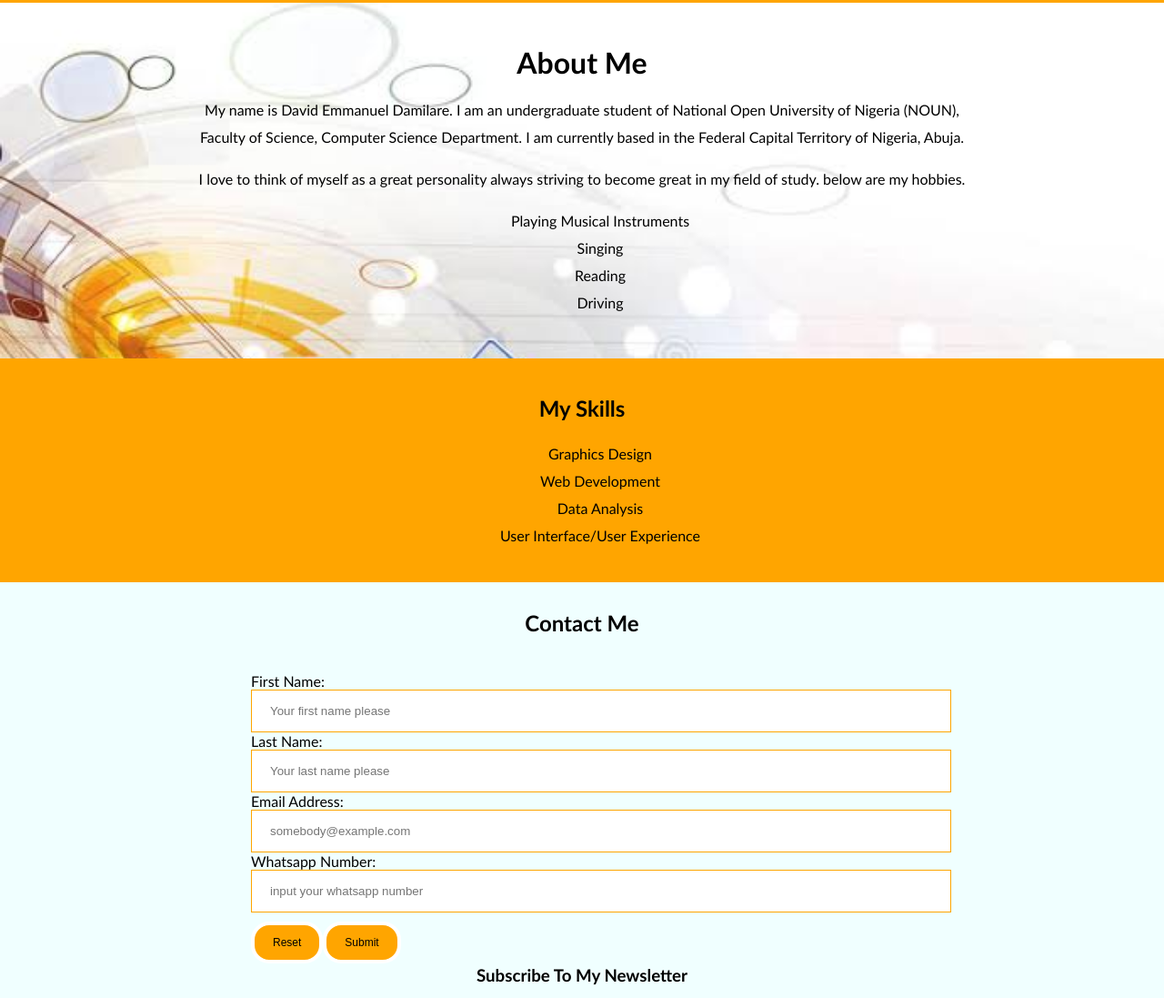
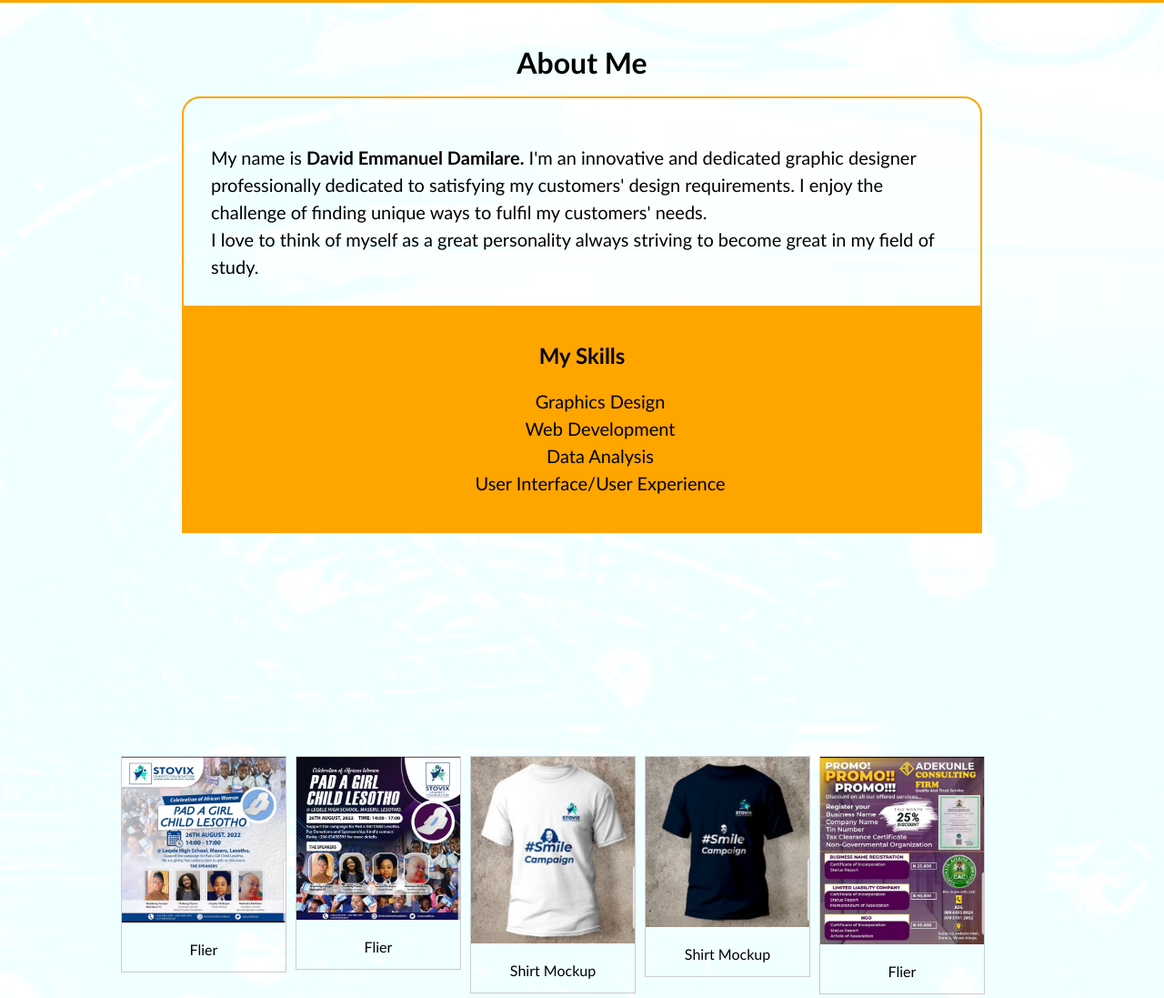
Before and after one commit to d-emmyblack/david-emmanuel-damilare-css, a plain HTML site: page index.html in a window 1280 px wide. Shown: the part 214-1311 px from the top of the page at 91% size. Drawn offline with Linux system fonts and the light colour scheme.

Commit message:
Version 1

```diff
--- a/index.css
+++ b/index.css
@@ -4,6 +4,12 @@ body{
     background-color: azure;
     font-family: 'Trebuchet MS', 'Lucida Sans Unicode', 'Lucida Grande', 'Lucida Sans', Arial, sans-serif;
     text-align: center;
+    background-image: url('tech1.jpeg');
+    background-size: cover;
+    background-repeat: no-repeat;
+    background-blend-mode: lighten;
+    display: inline-block;
+
 }
 
 .top{
@@ -25,16 +31,15 @@ img{ height: 150px;}
 }
 a{text-decoration: none; font-size: 25px;}
 ul{list-style: none;}
-#h{color: orangered;
+#h{color: white;
     padding: 10px; font-weight: bolder }
 #A{ color:white;
     padding: 10px; font-weight: bolder}
 #s{ color:white;
     padding: 10px; font-weight: bolder}
 .about{
-    background-image: url('tech1.jpeg');
-    background-size: cover;
-    background-repeat: no-repeat;
+
+
     line-height: 30px;
 }
 .text1{
@@ -42,15 +47,19 @@ ul{list-style: none;}
 
 }
 .skill{
+    margin: 200px;
     line-height: 30px;
     background-color: orange;
     padding: 20px;
+}
+#ski{
+    font-size: 20px;
 }
 .contact{
 
     margin: auto;
     width: 60%;
-    padding: 10px;
+    padding: 100px;
     text-align: center;
 }
 .contact-field{
@@ -81,7 +90,7 @@ input{
 
 
 #foot{
-    padding-top: 10px;
+    padding-top: 20px;
     padding-bottom: 10px;
     background-color: orange;
 }
@@ -123,9 +132,69 @@ input{
 }
 .ab{
     padding-right: 10px;
-    color: blue
+    color: blue;
 }
 .hom{
     padding-right: 10px;
     color: blue;
 }
+.pme{
+
+    margin: auto;
+    text-align: left;
+    border: 2px solid orange;
+    border-radius: 20px;
+    font-size: 20px;
+    float: left;
+
+}
+.pme1{
+    text-align: left;
+    border: 2px solid orange;
+    border-radius: 20px;
+    font-size: 20px;
+
+}
+.p1{
+    padding: 30px;
+}
+
+.icon-down{
+    padding: 50px;
+    width: 100px;
+
+}
+
+.icon-down:hover{
+    color: white;
+    transition-duration: 0.5s;
+}
+h2{
+    text-align: center;
+}
+
+div.gallery {
+    margin: 5px;
+    border: 1px solid #ccc;
+    float: left;
+    width: 180px;
+  }
+
+  div.gallery:hover {
+    border: 1px solid #777;
+  }
+
+  div.gallery img {
+    width: 100%;
+    height: auto;
+  }
+
+  div.desc {
+    padding: 15px;
+    text-align: center;
+  }
+  .ga1{
+    margin: auto;
+    width: 80%;
+    padding: 40px;
+  }
--- a/index.html
+++ b/index.html
@@ -22,33 +22,63 @@
     <div class="about">
         <div class="text1">
             <h1 id="me">About Me</h1>
-            <p class="pme">My name is David Emmanuel Damilare.
-           I am an undergraduate student of National Open University
-            of Nigeria (NOUN), Faculty of Science, Computer Science
-            Department. I am currently based in the Federal Capital
-             Territory of Nigeria, Abuja.</p>
-            <p class='pme'>I love to think of myself as a great personality always
-            striving to become great in my field of study. below are my hobbies.
-            </p>
-            <ul>
-                <li>Playing Musical Instruments</li>
-                <li>Singing</li>
-                <li>Reading</li>
-                <li>Driving</li>
-             </ul>
+            <div class="pme">
+                    <p class="p1">My name is <b>David Emmanuel Damilare.</b>
+                        I'm an innovative and dedicated graphic designer professionally dedicated to satisfying my customers' design requirements. I enjoy the challenge of finding unique ways to fulfil my customers' needs.
+                         <br>
+                        I love to think of myself as a great personality always
+                        striving to become great in my field of study.
+                    </p>
+            </div>
         </div>
     </div>
 
     <div class="skill">
         <h2>My Skills</h2>
-        <ul>
+        <ul id="ski">
             <li>Graphics Design</li>
             <li>Web Development</li>
             <li>Data Analysis</li>
             <li>User Interface/User Experience</li>
         </ul>
     </div>
+    <div class="ga1">
+        <div class="gallery">
+            <a target="_blank" href="card.jpg">
+            <img src="pad2.jpg" alt="card" width="600" height="400">
+            </a>
+             <div class="desc">Flier</div>
+        </div>
 
+      <div class="gallery">
+            <a target="_blank" href="pad1.jpg">
+                <img src="pad1.jpg" alt="Forest" width="600" height="400">
+            </a>
+            <div class="desc">Flier</div>
+      </div>
+
+      <div class="gallery">
+            <a target="_blank" href="shirt1.jpg">
+                <img src="shirt1.jpg" alt="shirt2" width="600" height="400">
+            </a>
+            <div class="desc">Shirt Mockup</div>
+      </div>
+
+      <div class="gallery">
+            <a target="_blank" href="shirt2.jpg">
+                <img src="shirt2.jpg" alt="shirt2" width="600" height="400">
+            </a>
+            <div class="desc">Shirt Mockup</div>
+      </div>
+
+      <div class="gallery">
+             <a target="_blank" href="cac.jpg">
+                <img src="cac.jpg" alt="shirt2" width="600" height="400">
+            </a>
+            <div class="desc">Flier</div>
+        </div>
+
+    </div> <br> <br> <br> <br><br><br><br>
     <div class="contact">
         <h2>Contact Me</h2>
         <form action="" class="contact-field">
@@ -80,7 +110,12 @@
     </div>
 
     <footer id="foot">
-        <small>Copyright &copy 2023 emmyblack.com
+        <div id="icon-down">
+            <a href="https://facebook.com"><i class="fa-brands fa-square-facebook"></i></a>
+            <a href="https://twitter.com/d_emmyblack?s=09"><i class="fa-brands fa-square-twitter"></i></a>
+            <a href="https://www.linkedin.com/in/david-emmanuel-damilare-310545197"><i class="fa-brands fa-linkedin"></i> </a> <br>
+        </div>
+            <small>Copyright &copy 2023 emmyblack.com
             | operated by TIIDELab Privacy Policy
             | Site Terms & Disclosures.Hosted by emmyblack</small>
     </footer>
```
Also changed, not shown: cac.jpg (added), card.jpg (added), pad1.jpg (added), pad2.jpg (added), roll.jpg (added), shirt1.jpg (added), shirt2.jpg (added).
